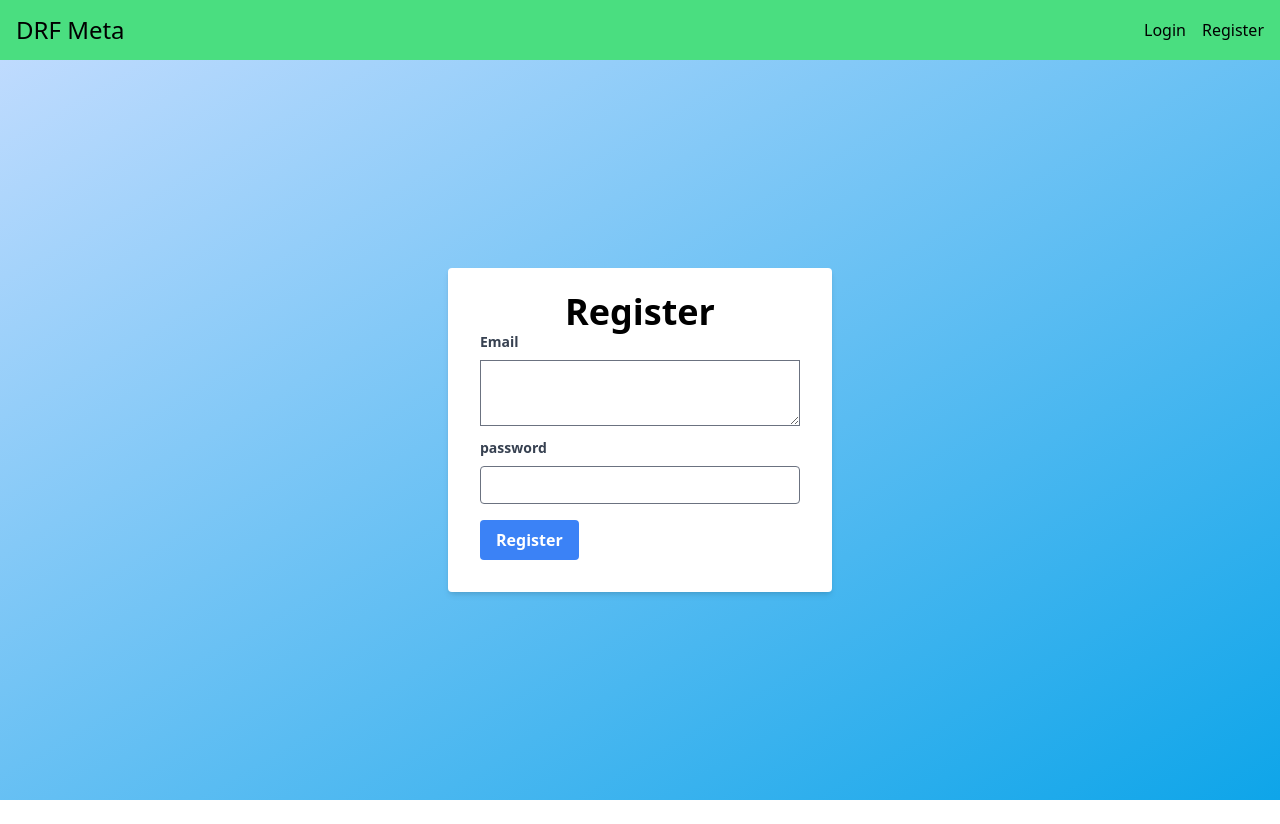
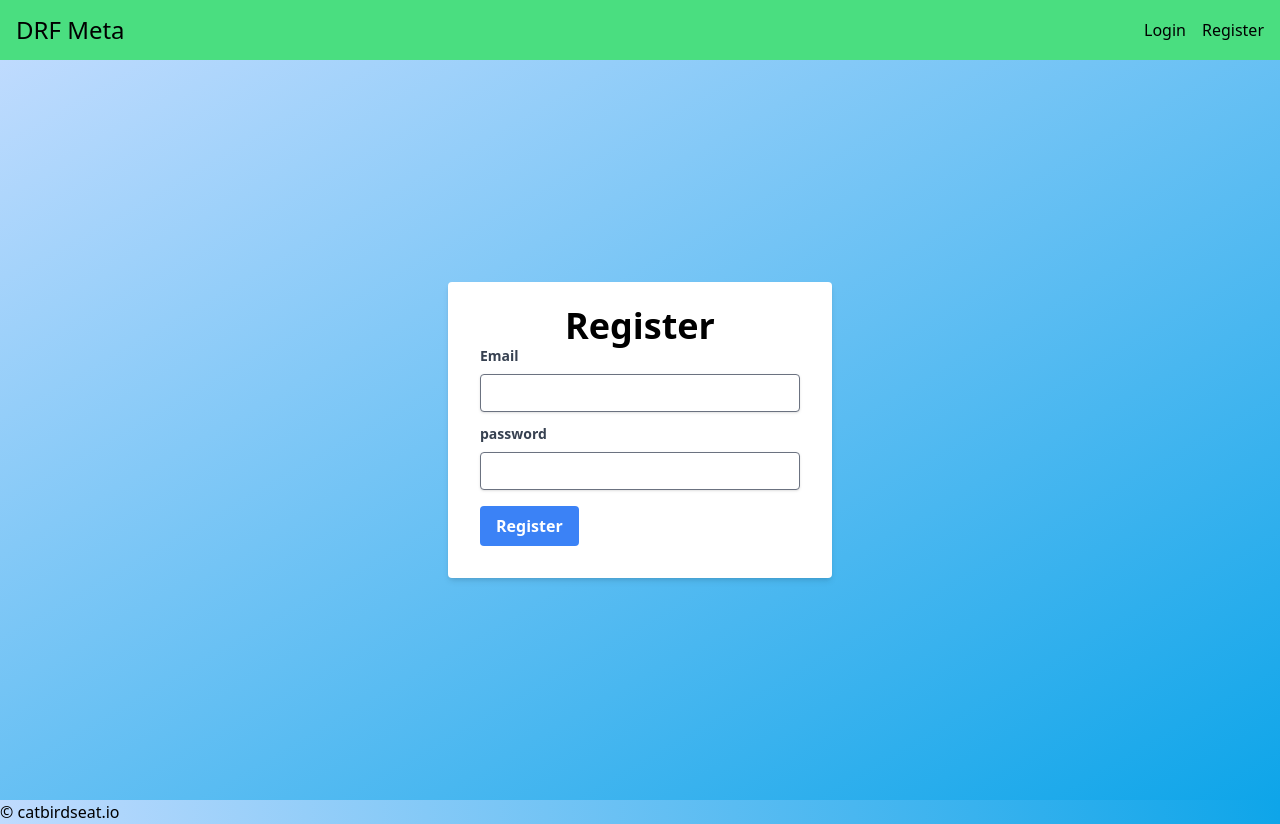
Before and after one commit to catbirdseatio/drf-meta, a React (Vite) app in the folder frontend/: page /register in a window 1280 px wide. Before the commit the page ends 800 px from the top, so only its background shows below. Built offline with nearby package versions, Linux system fonts and the light colour scheme.

Commit message:
form items optimized

```diff
--- a/frontend/src/@types/forms.d.ts
+++ b/frontend/src/@types/forms.d.ts
@@ -9,4 +9,5 @@ export interface ITextAreaProps {
   label: string;
   fieldName: string;
   error?: FieldError;
+  rows?: number
 }
--- a/frontend/src/components/FlashMessage/index.tsx
+++ b/frontend/src/components/FlashMessage/index.tsx
@@ -4,7 +4,7 @@ const FlashMessage = () => {
   const { flashMessage, visible, hideFlash } = useFlash();
   return (
     visible && (
-      <div id="alert-1" className="flex col-span-12 h-[3.75rem] items-center p-4 mb-4 text-blue-800 rounded-lg bg-blue-50 dark:bg-gray-800 dark:text-blue-400" role="alert">
+      <div id="alert-1" className="flex col-span-12 h-[3.75rem] items-center p-4 text-blue-800 rounded-lg bg-blue-50 dark:bg-gray-800 dark:text-blue-400" role="alert">
   <svg className="flex-shrink-0 w-4 h-4" aria-hidden="true" xmlns="http://www.w3.org/2000/svg" fill="currentColor" viewBox="0 0 20 20">
     <path d="M10 .5a9.5 9.5 0 1 0 9.5 9.5A9.51 9.51 0 0 0 10 .5ZM9.5 4a1.5 1.5 0 1 1 0 3 1.5 1.5 0 0 1 0-3ZM12 15H8a1 1 0 0 1 0-2h1v-3H8a1 1 0 0 1 0-2h2a1 1 0 0 1 1 1v4h1a1 1 0 0 1 0 2Z"/>
   </svg>
--- a/frontend/src/components/Input.tsx
+++ b/frontend/src/components/Input.tsx
@@ -2,12 +2,12 @@ import { forwardRef } from "react";
 import { IInputProps } from "../@types/forms";
 import Error from "./Error";
 
-const baseInputClasses = "form-inputshadow appearance-none border rounded w-full py-2 px-3 text-gray-700 leading-tight focus:outline-none focus:shadow-outline"
+const baseInputClasses = "form-input shadow appearance-none border rounded w-full py-2 px-3 text-gray-700 leading-tight focus:outline-none focus:shadow-outline"
 
 const Input = forwardRef<HTMLInputElement, IInputProps>(
   ({ label, type = "text", fieldName, error, ...props }: IInputProps, ref) => (
     <div className="grid grid-flow-row">
-      <label htmlFor={fieldName} className=" text-gray-700 text-sm font-bold mb-2">{label}</label>
+      <label htmlFor={fieldName} className="text-gray-700 text-sm font-bold mb-2">{label}</label>
       <input type={type} ref={ref} {...props} className={error ? `${baseInputClasses} border border-red-500` : baseInputClasses}/>
       <Error error={error} />
     </div>
--- a/frontend/src/components/Layout.tsx
+++ b/frontend/src/components/Layout.tsx
@@ -8,6 +8,9 @@ const Layout = () => (
     <main className="flex col-span-12 h-[calc(100vh-3.75rem)] justify-center items-center bg-gradient-to-br from-#FF5733 to-#DAF7A6">
       <Outlet />
     </main>
+    <footer>
+      <p>&copy; catbirdseat.io</p>
+    </footer>
   </div>
 );
 
--- a/frontend/src/components/TextArea.tsx
+++ b/frontend/src/components/TextArea.tsx
@@ -2,11 +2,15 @@ import { forwardRef } from "react";
 import { ITextAreaProps } from "../@types/forms";
 import Error from "./Error";
 
+
+const baseInputClasses = "textarea shadow appearance-none border rounded w-full py-2 px-3 text-gray-700 leading-tight focus:outline-none focus:shadow-outline"
+
+
 const TextArea = forwardRef<HTMLTextAreaElement, ITextAreaProps>(
-  ({ label, fieldName, error, ...props }: ITextAreaProps, ref) => (
+  ({ label, fieldName, error, rows = 4, ...props }: ITextAreaProps, ref) => (
     <div className="grid grid-flow-row">
       <label htmlFor={fieldName} className="block text-gray-700 text-sm font-bold mb-2">{label}</label>
-      <textarea ref={ref} {...props} className="w-100"/>
+      <textarea ref={ref} rows={rows} {...props} className={error ? `${baseInputClasses} border border-red-500` : baseInputClasses}/>
       <Error error={error} />
     </div>
   )
--- a/frontend/src/components/UserForm.tsx
+++ b/frontend/src/components/UserForm.tsx
@@ -3,7 +3,6 @@ import { UserSchema } from "../@types/auth.d";
 import { useForm } from "react-hook-form";
 import { zodResolver } from "@hookform/resolvers/zod";
 import { IUserFormProps } from "../@types/auth.d";
-import TextArea from "./TextArea";
 import Input from "./Input";
 
 type UserFormData = z.infer<typeof UserSchema>;
@@ -26,7 +25,7 @@ const UserForm = ({ onSubmit, formType }: IUserFormProps) => {
     >
       <div className="mb-3">
         <h2 className="text-4xl font-bold text-center">{formType}</h2>
-        <TextArea
+        <Input
           fieldName="email"
           label="Email"
           {...register("email")}
```
